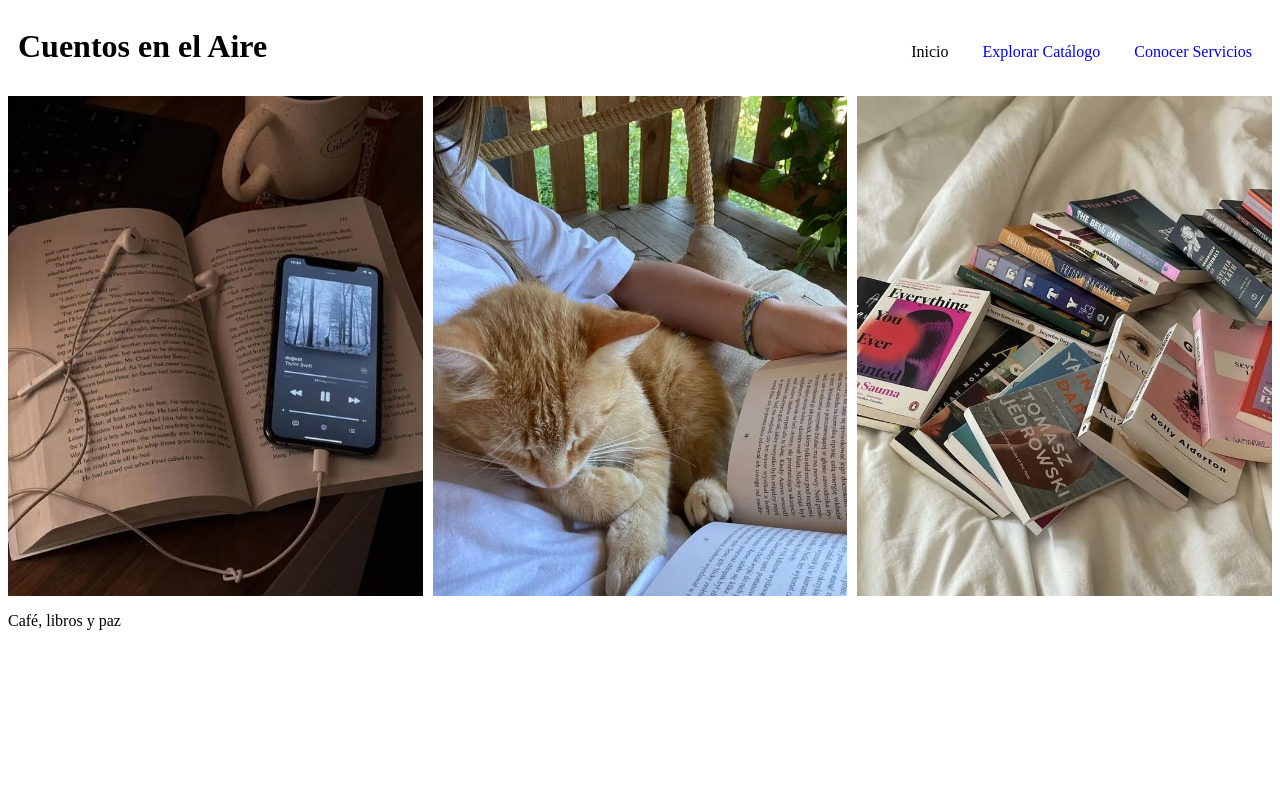
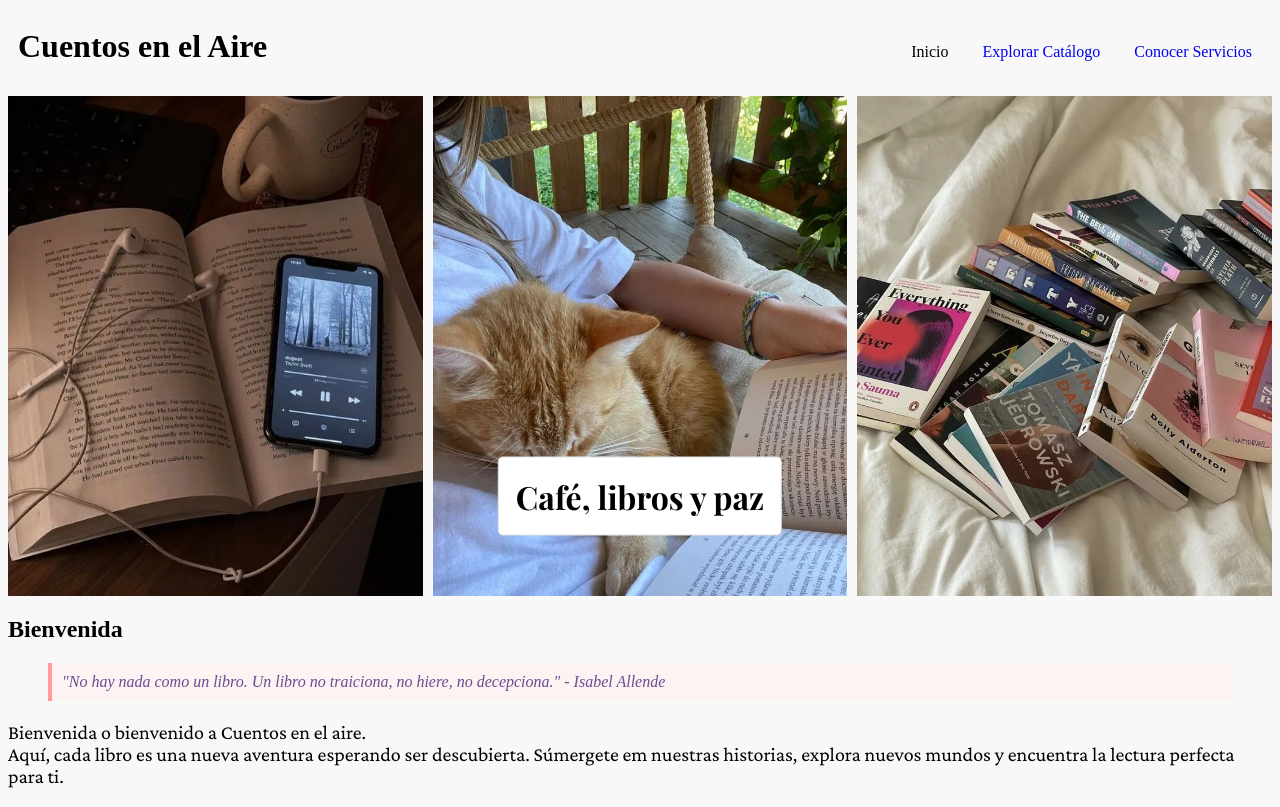
Before and after one commit to AnaGabrielaSoroiu/biblioteca_virtual, a plain HTML site: page biblioteca_virtual/index.html in a window 1280 px wide. Drawn offline with nearby package versions, Linux system fonts and the light colour scheme; a web font is replaced by a local one.

Commit message:
5 febrero

```diff
--- a/biblioteca_virtual/estilos.css
+++ b/biblioteca_virtual/estilos.css
@@ -1,3 +1,13 @@
+body {
+    background-color: #f8f8f8;
+}
+
+body p{
+    font-family: 'Crimson Pro', serif;;
+    font-size: 15pt;
+    color: black;
+}
+
 /*Para poner en la misma fila el titulo con el menu de navegacion*/
 header {
     display: flex;
@@ -31,3 +41,41 @@ nav a {
     width: 20%;
     height: 500px;
 }
+
+/*Para colocar la frase en medio de las imagenes*/
+.frase {
+    font-family: 'Playfair Display', serif;
+
+    position: absolute;
+    top: 58%;
+    left: 50%;
+    /*Para centrarlo bien del todo*/
+    transform: translate(-50%, -50%);
+    text-align: center;
+    background-color: white;
+    font-weight: bold;
+    font-size: 2rem;
+    padding: 17px;
+    border-radius: 5px;
+    border: 1px solid #e4e2e2;
+}
+
+/*Formato de la cita*/
+blockquote {
+    font-style: italic;
+    color: #6a4c93;
+    padding: 10px;
+    border-left: 4px solid #ff9b9b;
+    background: #fdf3f3;
+}
+
+blockquote a {
+    color: #6a4c93;
+    text-decoration: none;
+    transition: color 0.3s ease-in-out;
+
+}
+
+blockquote a:hover {
+    color: #7700ff;
+}
--- a/biblioteca_virtual/index.html
+++ b/biblioteca_virtual/index.html
@@ -7,6 +7,15 @@
         <title>Cuentos en el aire</title>
         <link rel="icon" href="multimedia/icono.webp" type="image/webp">
         <link rel="stylesheet" href="estilos.css">
+
+        <!--Enlace de fuente-->
+        <link rel="preconnect" href="https://fonts.googleapis.com">
+        <link rel="preconnect" href="https://fonts.gstatic.com" crossorigin>
+        <link href="https://fonts.googleapis.com/css2?family=Merriweather:ital,wght@0,300;0,400;0,700;0,900;1,300;1,400;1,700;1,900&family=Playfair+Display:ital,wght@0,400..900;1,400..900&display=swap" rel="stylesheet">
+
+        <link rel="preconnect" href="https://fonts.googleapis.com">
+        <link rel="preconnect" href="https://fonts.gstatic.com" crossorigin>
+        <link href="https://fonts.googleapis.com/css2?family=Crimson+Pro:ital,wght@0,200..900;1,200..900&family=Merriweather:ital,wght@0,300;0,400;0,700;0,900;1,300;1,400;1,700;1,900&family=Playfair+Display:ital,wght@0,400..900;1,400..900&display=swap" rel="stylesheet">
     </head>
 
     <body>
@@ -23,9 +32,24 @@
             <img src="multimedia/libroconmovil.webp">
             <img src="multimedia/chicaleyendo.webp">
             <img src="multimedia/montonlibros.webp">
+                <p class="frase">Café, libros y paz</p>
         </div>
 
-        <p>Café, libros y paz</p>
+        <div class="cuerpo">
+
+        <h2>Bienvenida</h2>
+
+        <!--Etiqueta que se utiliza para las citaciones-->
+        <blockquote>"No hay nada como un libro. Un libro no traiciona, no hiere, no decepciona." -
+            <a href="https://es.wikipedia.org/wiki/Isabel_Allende" target="_blank">Isabel Allende</a>
+        </blockquote>
+
+
+        <p>Bienvenida o bienvenido a Cuentos en el aire.
+            <br>
+            Aquí, cada libro es una nueva aventura esperando ser descubierta. Súmergete em nuestras historias, explora nuevos mundos y encuentra la lectura perfecta para ti.</p>
+
+        </div>
 
         <footer>
         </footer>
```
